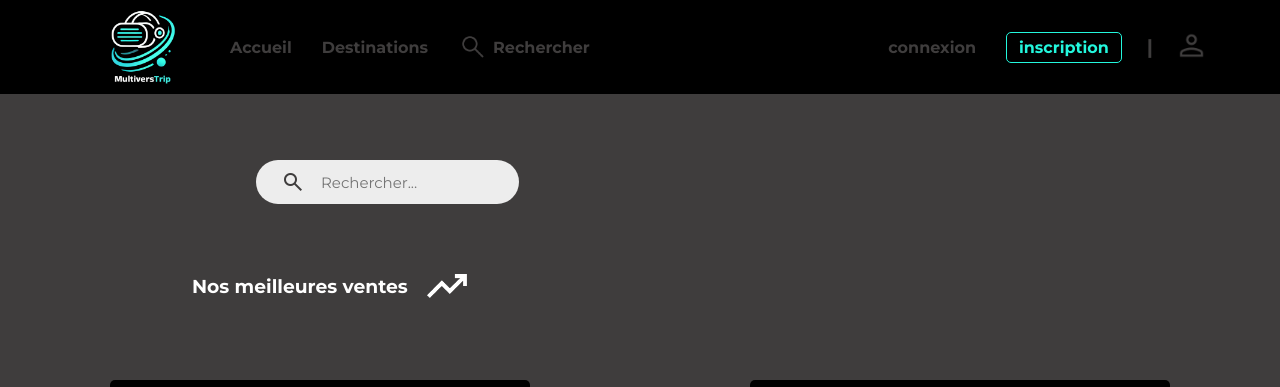
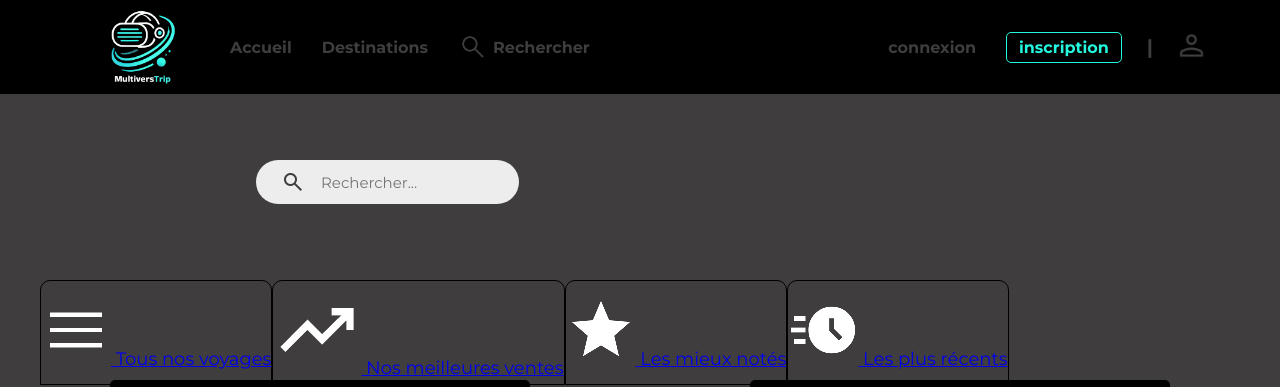
Before and after one commit to An-TwoOne/Projet_Click-journeY, a PHP site: page /page_destination.php in a window 1280 px wide. Shown: the top 387 px of the page. Run offline with PHP 8.4, Linux system fonts and the light colour scheme.

Commit message:
liste limitée de voyages

```diff
--- a/page_destination.css
+++ b/page_destination.css
@@ -44,20 +44,37 @@ body {
     width: 190px;
 }
 
+.onglets{
+    display:flex;
+    justify-content: space-between;
+    position: absolute;
+    top: 33%;
 
-.texte{
-    position: absolute;
-    top: 32%;
-    left: 15%;
-    color: var(--blanc);
-    font-family: var(--police);
+
+}
+.onglets > li {
+    list-style: none;
     display: flex;
     align-items: center;
+    font-family: var(--police);
+    color: var(--blanc);
+    font-size : var(--taille-police);
+    border: 1px solid black;
+    border-top-left-radius: 10px;
+    border-top-right-radius: 10px;
+    padding-top: 5px;
+    padding-bottom: 5px;
+    cursor: pointer;
+    transition: all 0.3s ease;
+
 }
 
-img[src="contenu_css/tendance.png"]{
+
+
+li > img {
     margin-left: 15px;
-    width: 15%;
+    margin-right: 15px;
+    width: 10%;
 }
 
 #conteneur{
--- a/page_destination.php
+++ b/page_destination.php
@@ -2,8 +2,14 @@
     session_start();
     $voyages = json_decode(file_get_contents('données_json/voyage.json'), true);
     $mot_cle = '';
+
+    $filtre = 'tous';
+
     if (isset($_GET['recherche_rapide'])) {
             $mot_cle = strtolower(trim($_GET['recherche_rapide']));
+    }
+    if (isset($_GET['filtre'])) {
+        $filtre = strtolower($_GET['filtre']);
     }
 ?>
 
@@ -34,10 +40,24 @@
         </form>
     </div>
 
-    <div class="texte">
-        <h3>Nos meilleures ventes</h3>
-        <img src="contenu_css/tendance.png" alt="tendance">
-    </div>
+    <ul class="onglets">
+        <li><a href="?filtre=tous">
+            <img src="contenu_css/menu_icon.png" alt="tous">
+            Tous nos voyages
+        </a></li>
+        <li><a href="?filtre=tendance">
+            <img src="contenu_css/tendance.png" alt="tendance">
+            Nos meilleures ventes
+        </a></li>
+        <li><a href="?filtre=notes">
+            <img src="contenu_css/etoile_icon.png" alt="etoile">
+            Les mieux notés
+        </a></li>
+        <li><a href="?filtre=recent">
+            <img src="contenu_css/recent_icon.png" alt="horloge">
+            Les plus récents
+        </a></li>
+    </ul>
     <div id="conteneur">
         <?php foreach ($voyages as $voyage):
         $titre = $voyage['titre'];
@@ -46,14 +66,16 @@
         $lien = $voyage['lien'];
         $prix = $voyage['prix'];
         $tags = array_map('strtolower', $voyage['tags'] ?? []);
-
+        $categories = array_map('strtolower', $voyage['categorie'] ?? []);
 
         $match = empty($mot_cle) ||
                 strpos(strtolower($titre), $mot_cle) !== false ||
                 strpos(strtolower($description), $mot_cle) !== false ||
                 in_array($mot_cle, $tags);
 
-        if ($match): ?>
+        $categorie_filtre = $filtre === 'tous' || in_array($filtre, $categories);
+
+        if ($match && $categorie_filtre): ?>
             <div class="contenu">
                 <img src="<?= htmlspecialchars($image) ?>" alt="<?= htmlspecialchars($titre) ?>">
                 <p><?= htmlspecialchars($titre) ?></p>
```
Also changed, not shown: données_json/voyage.json (+28 -13 lines), contenu_css/etoile_icon.png (added), contenu_css/menu_icon.png (added), contenu_css/recent_icon.png (added), contenu_css/tendance_icon.png (added).
